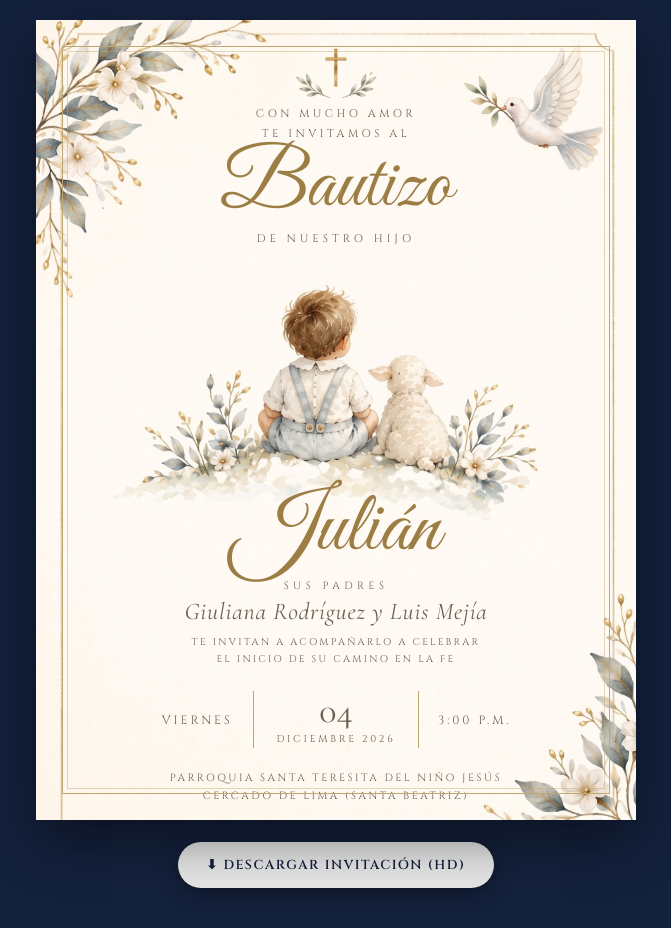
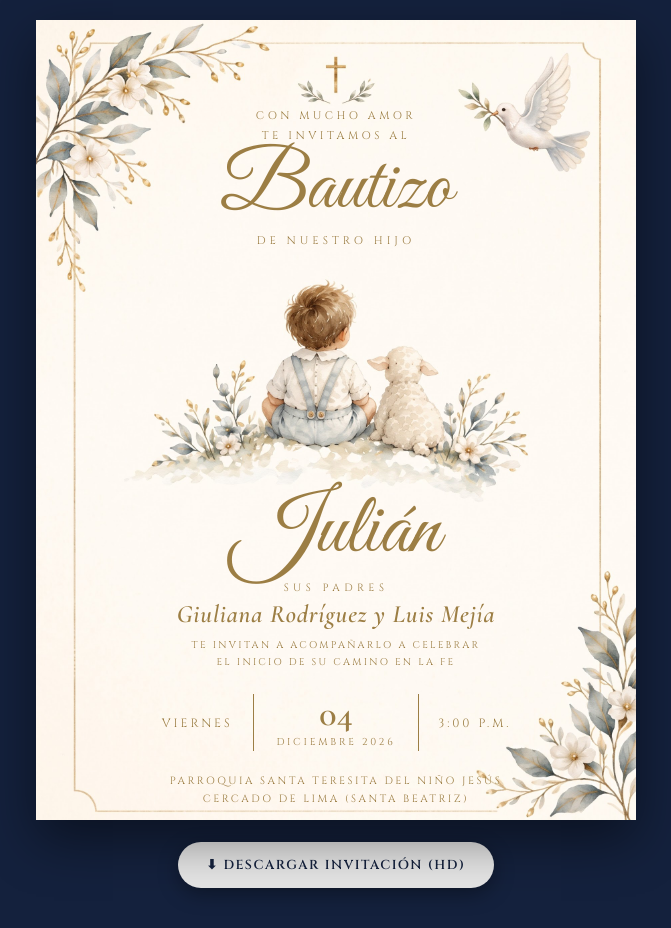
Before and after one commit to lmejias-droid/Bautizo-_Juli-n-, a plain HTML site: page index.html in a window 1280 px wide. Shown: the whole page, without its empty margins (304-975 px from the left). Drawn offline with nearby package versions, Linux system fonts and the light colour scheme.

Commit message:
Refactor styles and colors in index.html
Updated colors and styles for various elements in the index.html file to enhance visual consistency.

```diff
--- a/index.html
+++ b/index.html
@@ -23,53 +23,29 @@
     #tarjeta {
       width: 600px;
       height: 800px;
-      background-color: #f8f5ef;
       background-image: url('fondo_bautizo.jpg');
-      background-size: 105% 106%;
-      background-position: center 22%;
+      background-size: 100% 100%;
       background-repeat: no-repeat;
       position: relative;
       display: flex;
       flex-direction: column;
       align-items: center;
       text-align: center;
-      color: #6b6153;
+      color: #9c7e44;
       box-shadow: 0 20px 50px rgba(0,0,0,0.45);
       overflow: hidden;
     }
-    /* Marco dorado 100% uniforme en los 4 lados */
-    .marco-uniforme {
-      position: absolute;
-      top: 26px;
-      right: 26px;
-      bottom: 26px;
-      left: 26px;
-      border: 1.2px solid #bfa773;
-      pointer-events: none;
-      z-index: 5;
-    }
-    .marco-uniforme::after {
-      content: '';
-      position: absolute;
-      top: 4px;
-      right: 4px;
-      bottom: 4px;
-      left: 4px;
-      border: 0.6px solid rgba(191, 167, 115, 0.45);
-    }
     .bloque-superior {
-      margin-top: 84px;
+      margin-top: 86px;
       display: flex;
       flex-direction: column;
       align-items: center;
-      position: relative;
-      z-index: 2;
     }
     .subtitulo-top {
       font-size: 11px;
       letter-spacing: 3.5px;
       line-height: 1.8;
-      color: #6b6153;
+      color: #9c7e44;
     }
     .titulo-script {
       font-family: 'Great Vibes', cursive;
@@ -82,7 +58,7 @@
     .de-nuestro {
       font-size: 11px;
       letter-spacing: 4px;
-      color: #6b6153;
+      color: #9c7e44;
     }
     .bloque-inferior {
       margin-top: 245px;
@@ -90,8 +66,6 @@
       display: flex;
       flex-direction: column;
       align-items: center;
-      position: relative;
-      z-index: 2;
     }
     .nombre-julian {
       font-family: 'Great Vibes', cursive;
@@ -104,15 +78,15 @@
     .sus-padres {
       font-size: 10.5px;
       letter-spacing: 4.5px;
-      color: #6b6153;
+      color: #9c7e44;
       margin-bottom: 4px;
     }
     .nombres-padres {
       font-family: 'Cormorant Garamond', serif;
       font-style: italic;
-      font-size: 24px;
-      font-weight: 400;
-      color: #6b6153;
+      font-size: 25px;
+      font-weight: 600;
+      color: #9c7e44;
       letter-spacing: 0.8px;
       margin-bottom: 8px;
     }
@@ -120,7 +94,7 @@
       font-size: 9.8px;
       letter-spacing: 2.3px;
       line-height: 1.7;
-      color: #6b6153;
+      color: #9c7e44;
       max-width: 440px;
       margin-bottom: 24px;
     }
@@ -130,16 +104,16 @@
       align-items: center;
       width: 390px;
       margin-bottom: 22px;
-      color: #6b6153;
+      color: #9c7e44;
     }
     .dia-semana, .hora {
       font-size: 12px;
       letter-spacing: 3px;
-      color: #6b6153;
+      color: #9c7e44;
     }
     .centro-fecha {
-      border-left: 1px solid #bfa773;
-      border-right: 1px solid #bfa773;
+      border-left: 1px solid #9c7e44;
+      border-right: 1px solid #9c7e44;
       padding: 2px 22px;
       display: flex;
       flex-direction: column;
@@ -148,21 +122,21 @@
     .numero-dia {
       font-family: 'Cormorant Garamond', serif;
       font-size: 36px;
-      font-weight: 400;
+      font-weight: 600;
       line-height: 1;
-      color: #6b6153;
+      color: #9c7e44;
     }
     .mes-anio {
       font-size: 10px;
       letter-spacing: 2.8px;
       margin-top: 3px;
-      color: #6b6153;
+      color: #9c7e44;
     }
     .lugar {
       font-size: 10.5px;
       letter-spacing: 2.5px;
       line-height: 1.7;
-      color: #6b6153;
+      color: #9c7e44;
     }
     .btn-descargar {
       margin-top: 22px;
@@ -187,8 +161,6 @@
 <body>
 
   <div id="tarjeta">
-    <div class="marco-uniforme"></div>
-
     <div class="bloque-superior">
       <p class="subtitulo-top">CON MUCHO AMOR<br>TE INVITAMOS AL</p>
       <h1 class="titulo-script">Bautizo</h1>
```
